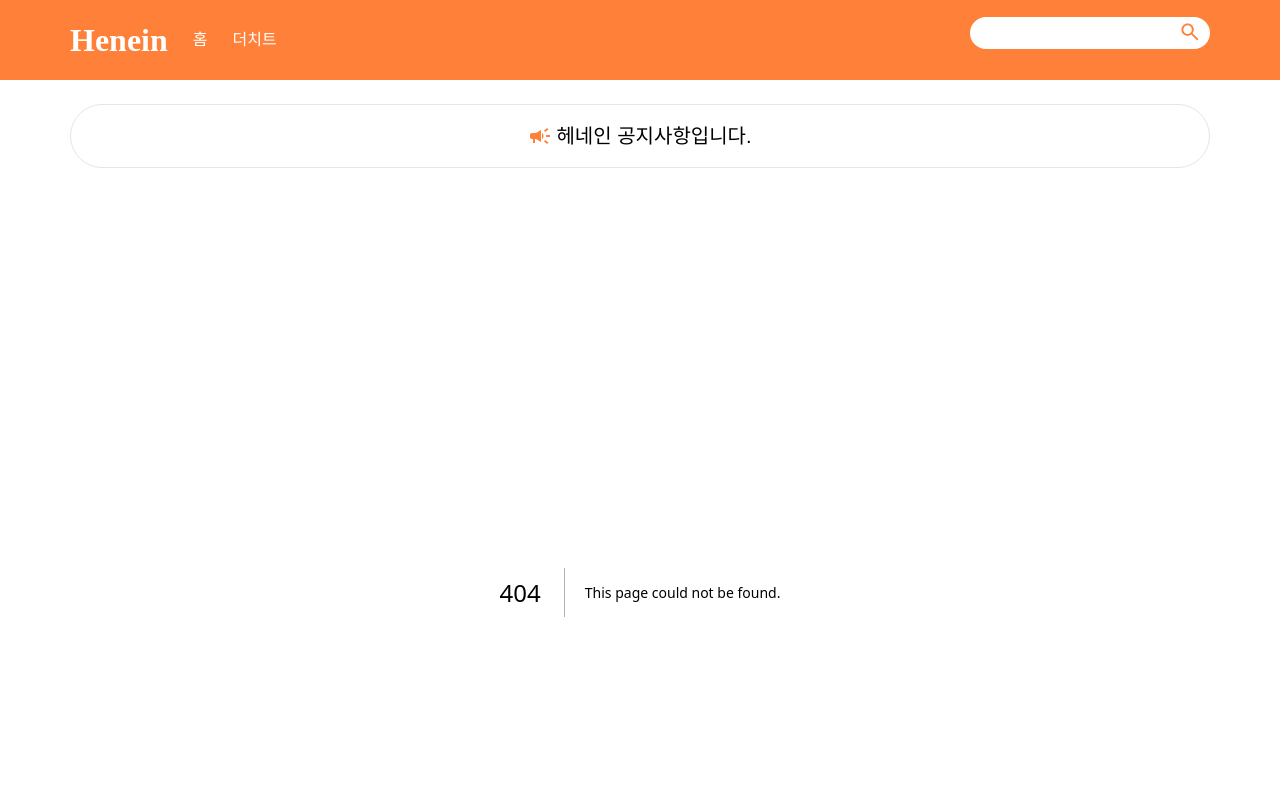
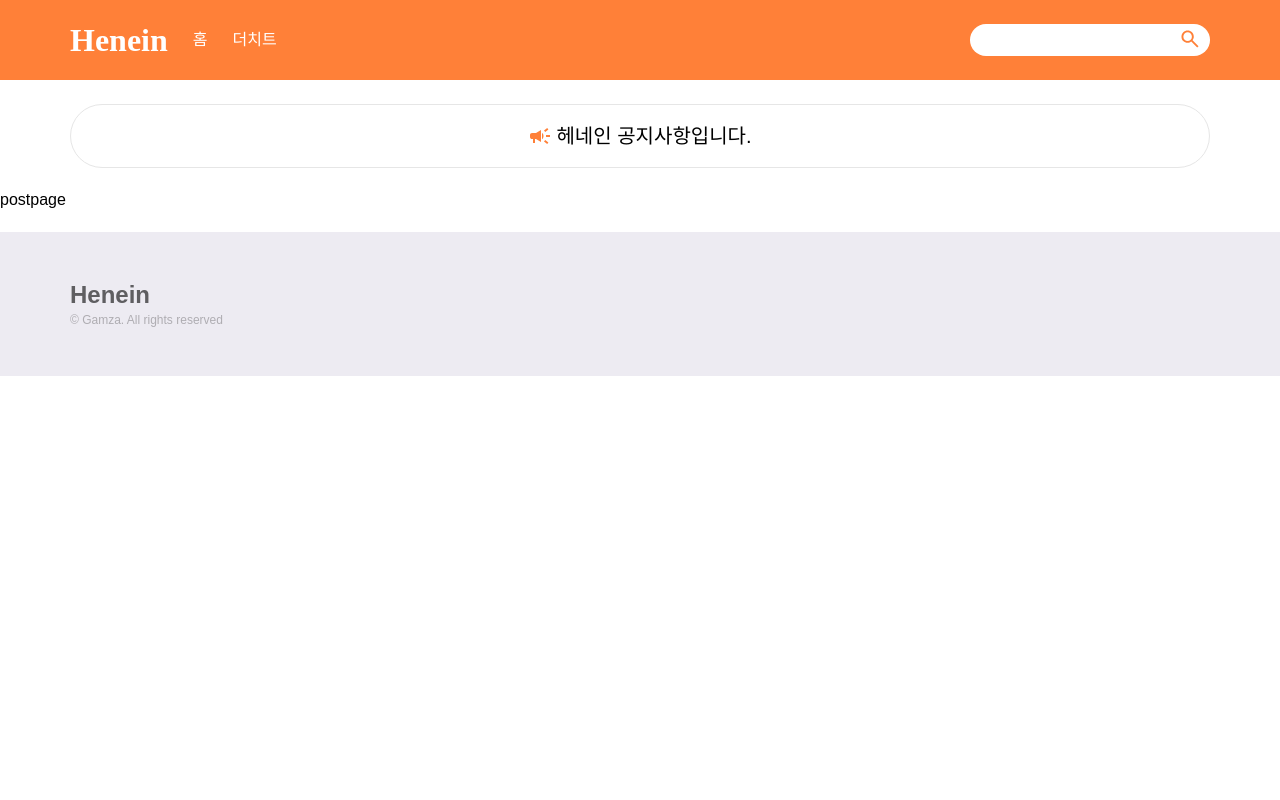
Before and after one commit to henein/mamudae, a Next.js app in the folder apps/: page /postlist/1 in a window 1280 px wide. Before the commit this address had no page. Shown: the top 800 px of the page. Built offline with nearby package versions, Linux system fonts and the light colour scheme.

Commit message:
feat. postlist pages 임시 연동

```diff
--- /dev/null
+++ b/apps/pages/postlist/[post].tsx
@@ -0,0 +1,8 @@
+import React from "react";
+import PostPage from "../../src/container/PostPage/PostPage";
+
+const Post = () => {
+  return <PostPage />;
+};
+
+export default Post;
--- a/apps/src/components/Header.tsx
+++ b/apps/src/components/Header.tsx
@@ -49,6 +49,7 @@ const Top = styled.div`
   .inlineBox {
     display: flex;
     justify-content: space-between;
+    align-items: center;
     width: 1140px;
   }
   .list {
--- /dev/null
+++ b/apps/src/container/PostPage/PostPage.tsx
@@ -0,0 +1,11 @@
+import React from "react";
+
+const PostPage = () => {
+  return (
+    <>
+      <div>postpage</div>
+    </>
+  );
+};
+
+export default PostPage;
```
Also changed, not shown: apps/src/container/MainPage/components/Board.tsx (+7 -4 lines).
